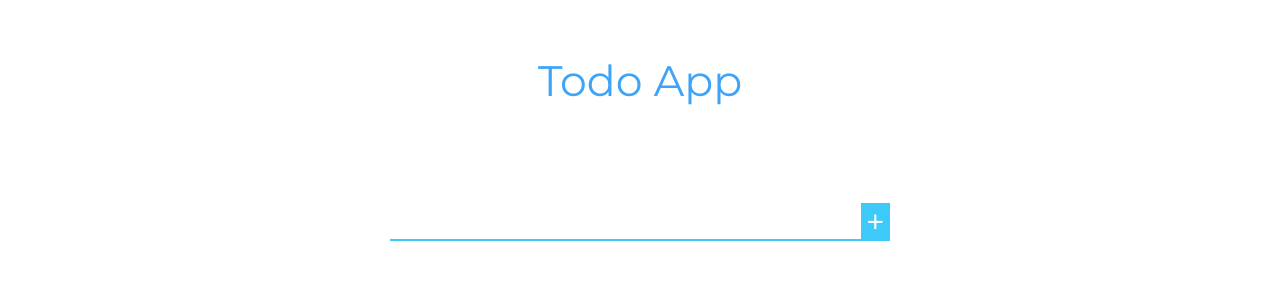
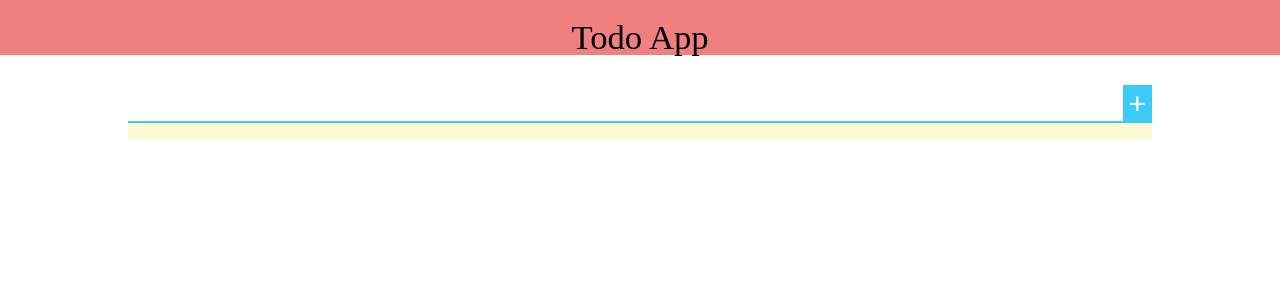
Before and after one commit to mlizchap/react-todo-app, a React app: page / in a window 1280 px wide. Shown: the top 300 px of the page. Built offline with nearby package versions, Linux system fonts and the light colour scheme.

Commit message:
fixed css spacing

```diff
--- a/public/index.html
+++ b/public/index.html
@@ -2,16 +2,14 @@
 <html lang="en">
   <head>
     <meta charset="utf-8">
-    <meta name="viewport" content="width=device-width, initial-scale=1, shrink-to-fit=yes">
+    <meta name="viewport" content="width=device-width, initial-scale=1">
     <meta name="theme-color" content="#000000">
     <!--
       manifest.json provides metadata used when your web app is added to the
       homescreen on Android. See https://developers.google.com/web/fundamentals/engage-and-retain/web-app-manifest/
     -->
     <link rel="manifest" href="%PUBLIC_URL%/manifest.json">
-    <link rel="shortcut icon" href="%PUBLIC_URL%/favicon.ico">
-    <link href="https://fonts.googleapis.com/css?family=Montserrat" rel="stylesheet">
-    <!--
+       <!--
       Notice the use of %PUBLIC_URL% in the tags above.
       It will be replaced with the URL of the `public` folder during the build.
       Only files inside the `public` folder can be referenced from the HTML.
--- a/src/components/App/App.js
+++ b/src/components/App/App.js
@@ -31,8 +31,10 @@ class App extends Component {
     render() {
         return (
             <div>
+
                 <Header />
                 <div className="container">
+
                     <Input handleSubmit={this.submitTodo}/>
                     <ErrorMessage isError={this.state.error}/>
                     <TodoList todos={this.state.todos} handleClick={this.markCompleted} />
--- a/src/components/App/App.scss
+++ b/src/components/App/App.scss
@@ -1,9 +1,17 @@
 @import "../../global";
 
+.container {
+    background-color: lightgoldenrodyellow;
 
-.container {
+    width: 80%;
     margin-right: auto;
     margin-left: auto;
-    width: $mainWidth;
-    max-width: $mainMaxWidth;
+
 }
+// .container {
+//     width: 100%;
+//     // display: flex;
+//     // flex-direction: column;
+//     // justify-content: center;
+//     // background-color: green;
+// }
--- a/src/components/ErrorMessage/ErrorMessage.scss
+++ b/src/components/ErrorMessage/ErrorMessage.scss
@@ -1,9 +1,9 @@
 @import "../../global";
 
-.errorMessage {
-    width: $mainWidth;
-    max-width: $mainMaxWidth;
-    margin: 5px auto 20px auto;
-    font-family: $main_font;
-    color: $warning;
-}
+// .errorMessage {
+//     // width: $mainWidth;
+//     // max-width: $mainMaxWidth;
+//     margin: 5px auto 20px auto;
+//     font-family: $main_font;
+//     color: $warning;
+// }
--- a/src/components/Header/Header.scss
+++ b/src/components/Header/Header.scss
@@ -1,12 +1,20 @@
 @import "../../global";
 
+.header {
+    background-color: lightcoral;
+    width: 100%;
+    text-align: center;
+    padding-top: 20px;
+    font-size: 26pt;
+}
 
-.header {
-    font-family: $main_font;
-    color: $accent2;
-    text-align: center;
-    //background-color: $accent1;
-    font-size: 32pt;
-    padding: 20px 0;
-    margin-top: 40px;
-}
+
+// .header {
+//     font-family: $main_font;
+//     color: $accent2;
+//     text-align: center;
+//     //background-color: $accent1;
+//     font-size: 32pt;
+//     padding: 20px 0;
+//     margin-top: 40px;
+// }
--- a/src/components/Input/Input.js
+++ b/src/components/Input/Input.js
@@ -11,6 +11,7 @@ class Input extends Component {
     }
     render() {
         return (
+
             <form className="form" onSubmit={(e) => {
                 e.preventDefault();
                 this.setState({ val: '' });
--- a/src/components/Input/Input.scss
+++ b/src/components/Input/Input.scss
@@ -4,10 +4,12 @@
 .form {
     display: flex;
     font-size: 22pt;
-    margin-top: 80px;
+    margin-top: 30px;
+
 
     &__input {
         flex: 1;
+        width: 100%;
         font-size: inherit;
         outline: none;
         border: none;
@@ -24,40 +26,3 @@
         color: white;
     }
 }
-
-
-// .form {
-//     text-align: center;
-//     margin-top: 50px;
-//     font-family: $main_font;
-
-//     &__input {
-//         font-size: 22pt;
-//         outline: none;
-//         border: none;
-//         margin-top: 30px;
-//         border-bottom: 2px solid $accent1;
-//         color: $accent1;
-//         &:focus {
-//             border-image: linear-gradient(to right, $accent2, $accent1);
-//             border-image-slice: 1;
-//         }
-//     }
-
-//     &__submitBtn {
-//         margin-top: 10px;
-//         font-size: 22pt;
-//         outline: none;
-//         border: none;
-//         border: 1px solid $accent1;
-//         background-color: $accent1;
-//         color: white;
-//     }
-
-// }
-
-// @media only screen and (max-width: 400px) {
-//     .form__submitBtn  {
-//         width: 20%;
-//     }
-// }
--- a/src/components/Todo/Todo.scss
+++ b/src/components/Todo/Todo.scss
@@ -1,16 +1,20 @@
 @import "../../global";
 
 .list__item {
-    font-family: $main_font;
-    color: $accent1;
     width: 100%;
-    margin-top: 30px;
+    background-color: blueviolet;
     font-size: 16pt;
-    padding: 5px;
-    border: 1px solid lightgrey;
-    //background-color: rgb(186, 178, 250);
-
-    &:hover {
-        cursor: pointer;
-    }
+    margin-top: 10px;
 }
+// .list__item {
+//     font-family: $main_font;
+//     color: $accent1;
+//     width: 100%;
+//     margin-top: 30px;
+//     font-size: 16pt;
+//     padding: 5px;
+//     border: 1px solid lightgrey;
+//     &:hover {
+//         cursor: pointer;
+//     }
+// }
```
Also changed, not shown: 11 other files (tests, documents, lock files or other folders).
